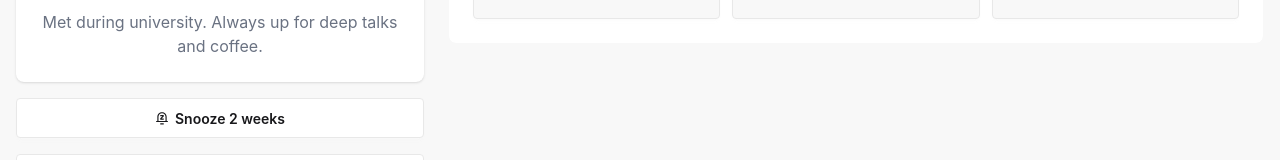
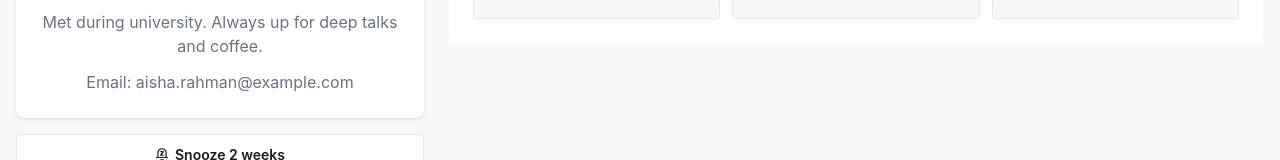
Before and after one commit to nayem-codes/Assignment07, a React (Vite) app: page /apps/1 in a window 1280 px wide. Shown: the part 551-711 px from the top of the page. Built offline with nearby package versions, Linux system fonts and the light colour scheme.

Commit message:
added email in detail card

```diff
--- a/src/pages/friendDetails/FriendDetails.jsx
+++ b/src/pages/friendDetails/FriendDetails.jsx
@@ -49,6 +49,7 @@
                         <span className={`text-white  py-3.5 font-semibold my-2 ${expectedFriend.status === "overdue" ? "badge badge-error" : expectedFriend.status === "almost due" ? "badge badge-warning" : "badge bg-green-900 "}`}>{expectedFriend.status}</span>
                         <span className='badge py-3.5 font-semibold bg-green-200 text-green-900'>{expectedFriend.tags}</span>
                         <p className='text-center text-gray-500 mt-3'>{expectedFriend.bio}</p>
+                        <p className='text-center text-gray-500 mt-3'>Email: {expectedFriend.email}</p>
                     </div>
 
                     <button className='btn bg-white w-full'><RiNotificationSnoozeLine /> Snooze 2 weeks</button>
```
